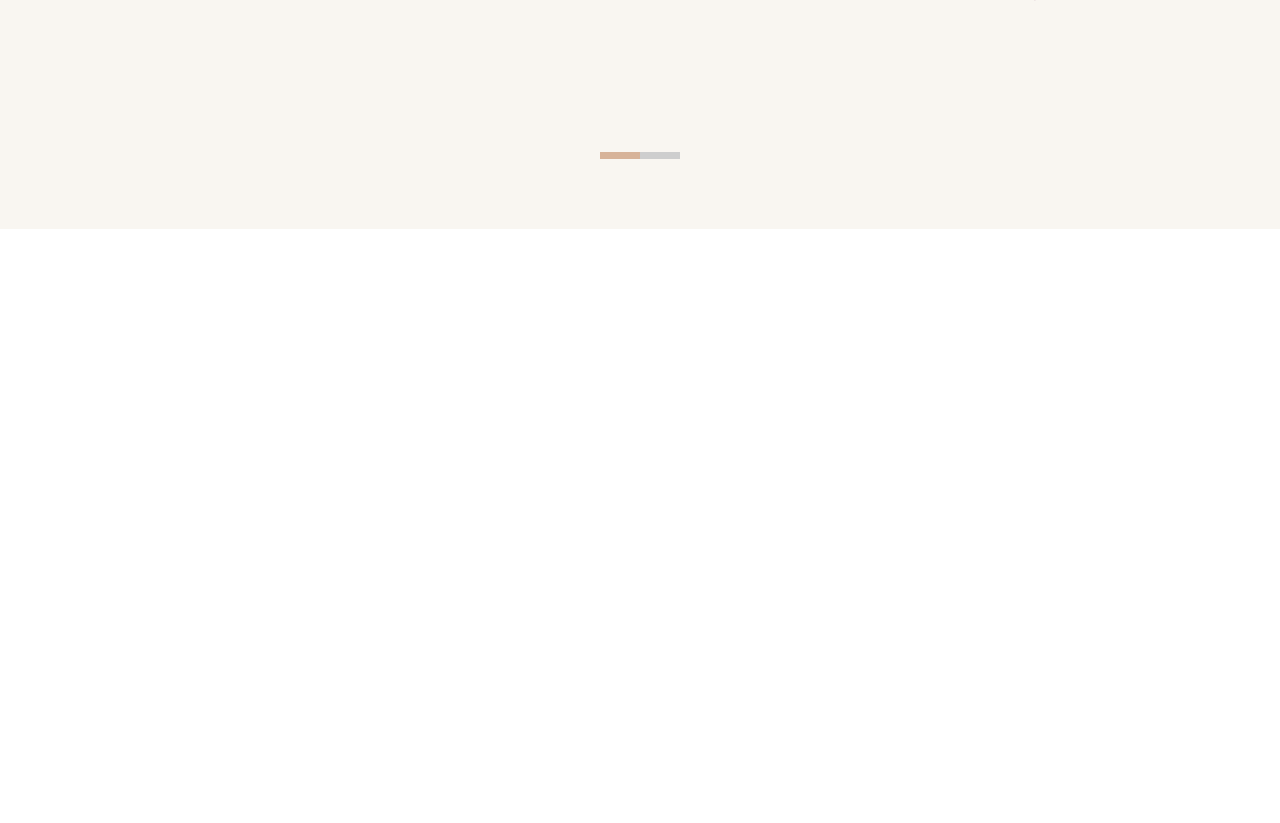
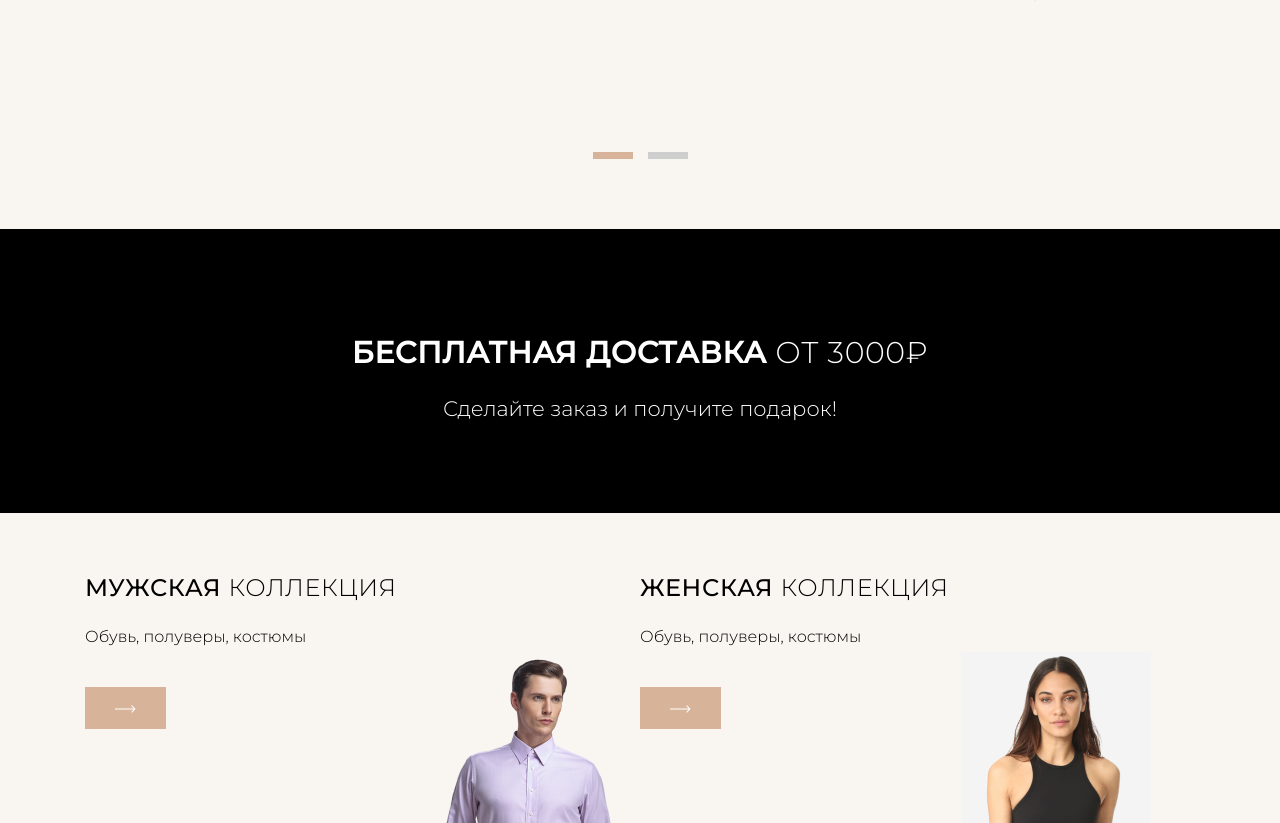
Before and after one commit to zhanybekovich/the-loop, a plain HTML site: page index.html in a window 1280 px wide. Shown: the part 615-1438 px from the top of the page. Before the commit the page ends 844 px from the top, so only its background shows below. Drawn offline with nearby package versions, Linux system fonts and the light colour scheme.

Commit message:
Add catalog top

```diff
--- a/index.html
+++ b/index.html
@@ -128,6 +128,53 @@
     </div>
   </section>
 
+  <section class="info">
+    <div class="container">
+      <div class="info__inner">
+        <h2 class="info__title">
+          Бесплатная доставка
+          <span>от 3000&#8381;</span>
+        </h2>
+        <p class="info__txt">
+          Сделайте заказ и получите подарок!
+        </p>
+      </div>
+    </div>
+  </section>
+
+  <section class="catalog">
+    <div class="catalog__top">
+      <div class="container">
+        <div class="catalog__inner">
+          <div class="catalog__top-column catalog__top-column--mens">
+            <h3 class="catalog__title">Мужская <span>Коллекция</span></h3>
+            <p class="catalog__descr">
+              Обувь, полуверы, костюмы
+            </p>
+            <a class="btn catalog__btn" href="#">
+              <span class="sr-only">
+                Перейти к коллекции
+              </span>
+              <img src="images/arrow.svg" alt="Иконка стрелка">
+            </a>
+          </div>
+          <div class="catalog__top-column catalog__top-column--womens">
+            <h3 class="catalog__title">Женская <span>Коллекция</span></h3>
+            <p class="catalog__descr">
+              Обувь, полуверы, костюмы
+            </p>
+            <a class="btn catalog__btn" href="#">
+              <span class="sr-only">
+                Перейти к коллекции
+              </span>
+              <img src="images/arrow.svg" alt="Иконка стрелка">
+            </a>
+          </div>
+        </div>
+      </div>
+    </div>
+  </section>
+
   <script src="https://ajax.googleapis.com/ajax/libs/jquery/3.6.0/jquery.min.js"></script>
   <script src="js/slick.min.js"></script>
   <script src="js/main.js"></script>
--- /dev/null
+++ b/scss/blocks/_catalog.scss
@@ -0,0 +1,54 @@
+@import '../vars';
+
+.catalog {
+
+  &__top {
+    padding-top: 60px;
+    background-color: $secondary-color;
+  }
+
+  &__inner {
+    display: grid;
+    grid-template-columns: 1fr 1fr;
+  }
+
+  &__top-column {
+    min-height: 250px;
+    background-image: url('../../images/cat-column-bg.png');
+    background-repeat: no-repeat;
+    background-position: bottom right;
+  }
+
+  &__top-column--mens {
+    background-position: bottom right 15px;
+  }
+
+  &__top-column--womens {
+    background-image: url('../../images/cat-column-women-bg.png');
+    background-position: bottom right 44px;
+  }
+
+  &__title {
+    margin: 0 0 25px 0;
+    font-weight: 500;
+    font-size: 24px;
+    line-height: 29px;
+    letter-spacing: 0.03em;
+    text-transform: uppercase;
+
+    & span {
+      font-weight: 300;
+    }
+  }
+
+  &__descr {
+    margin: 0 0 40px 0;
+    font-weight: 300;
+    font-size: 16px;
+    line-height: 20px;
+  }
+
+  &__btn {
+    padding: 11px 30px;
+  }
+}
--- /dev/null
+++ b/scss/blocks/_info.scss
@@ -0,0 +1,34 @@
+@import '../vars';
+
+.info {
+  background-color: $dark;
+  color: $light;
+
+  &__inner {
+    max-width: 590px;
+    margin: 0 auto;
+    padding-top: 80px;
+    padding-bottom: 70px;
+    text-align: center;
+  }
+
+  &__title {
+    font-weight: 700;
+    font-size: 30px;
+    line-height: 37px;
+    text-align: center;
+    text-transform: uppercase;
+    letter-spacing: 0.02em;
+
+    & span {
+      font-weight: 300;
+    }
+  }
+
+  &__txt {
+    font-weight: 300;
+    font-size: 21px;
+    line-height: 26px;
+    text-align: center;
+  }
+}
--- a/scss/main.scss
+++ b/scss/main.scss
@@ -9,3 +9,5 @@
 @import './blocks/cart';
 @import './blocks/slider';
 @import './blocks/btn';
+@import './blocks/info';
+@import './blocks/catalog';
```
Also changed, not shown: css/main.min.css, images/arrow.svg (added), images/cat-column-bg.png (added), images/cat-column-women-bg.png (added).
